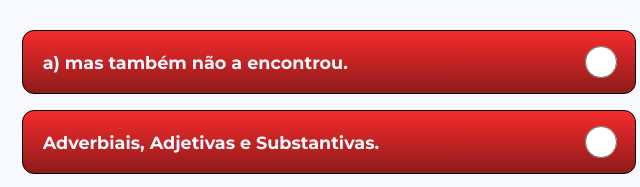
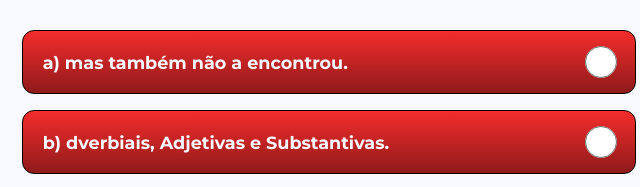
Before and after one commit to pedro-ols/LP-projeto, a plain HTML site: page pages/simulados_EM.html in a window 1280 px wide. Shown: the part 5440-5627 px from the top of the page, 311-951 px from the left. Drawn offline with Linux system fonts and the light colour scheme.

Commit message:
update simuladosEM.html

```diff
--- a/pages/simulados_EM.html
+++ b/pages/simulados_EM.html
@@ -248,7 +248,7 @@
 
                     <div class="answer-type">
                         <input type="radio" name="answer" id="answer" value="1" checked>
-                        <label for="answer01">Adverbiais, Adjetivas e Substantivas.</label>
+                        <label for="answer01">b) dverbiais, Adjetivas e Substantivas.</label>
                     </div>
 
                     <div class="answer-type">
```
